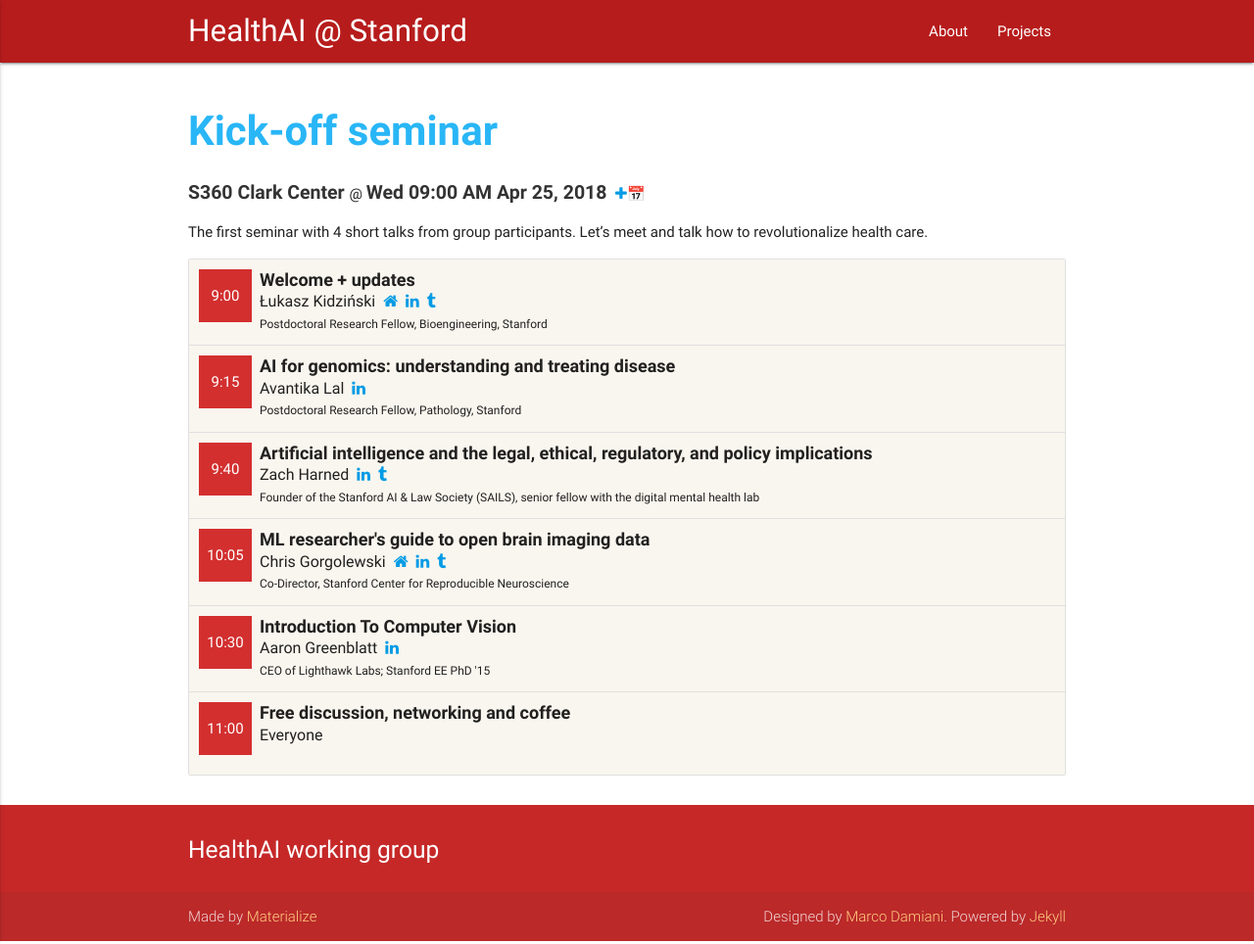
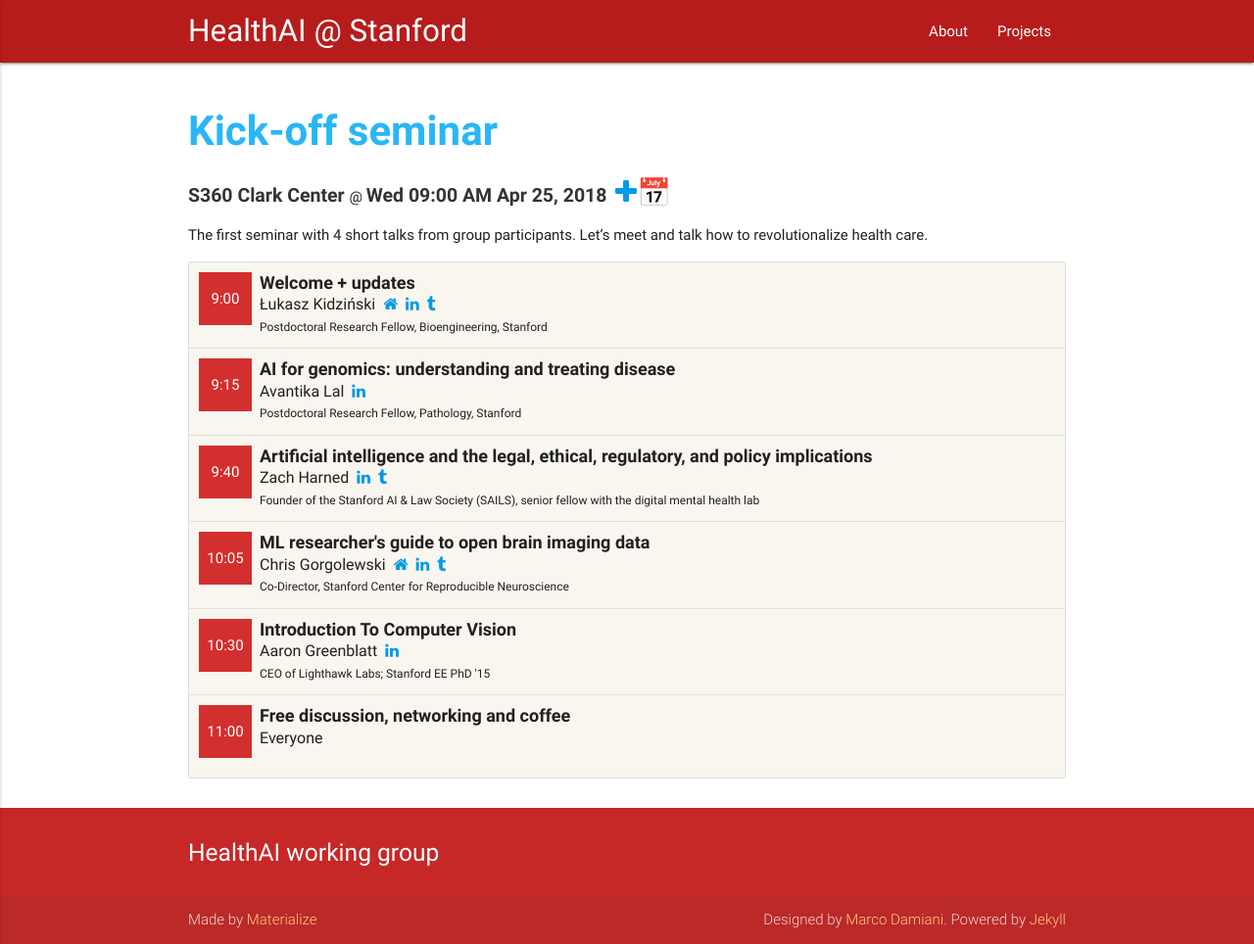
Before and after one commit to health-ai/health-ai.github.io, a Jekyll site: the page built from _events/2018-04-25-kick-off-seminar.md, in a window 1280 px wide. Shown: the whole page at 98% size. Built offline with Jekyll 4.4.1, drawn with Linux system fonts in a browser that asks for light colours.

Commit message:
Update event.html

```diff
--- a/_layouts/event.html
+++ b/_layouts/event.html
@@ -16,7 +16,7 @@ layout: default
             {{ page.date | date: date_format }}
           </time>
  	  {% if page.calendar %}
-	  &nbsp;<a target="_blank" href="{{ page.calendar }}"><i class="fa">&#xf067;&#x1f4c5;</i></a>
+	  &nbsp;<a target="_blank" href="{{ page.calendar }}"><i class="fa" style="font-size: 28px">&#xf067;&#x1f4c5;</i></a>
 	  {% endif %}
 	</p>
       </header>
```
